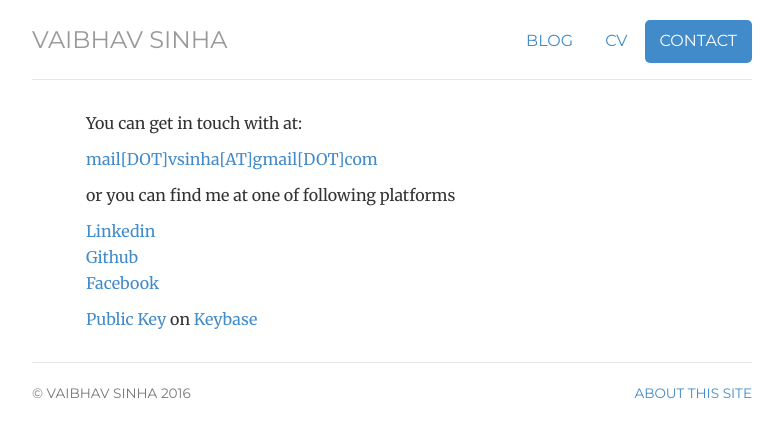
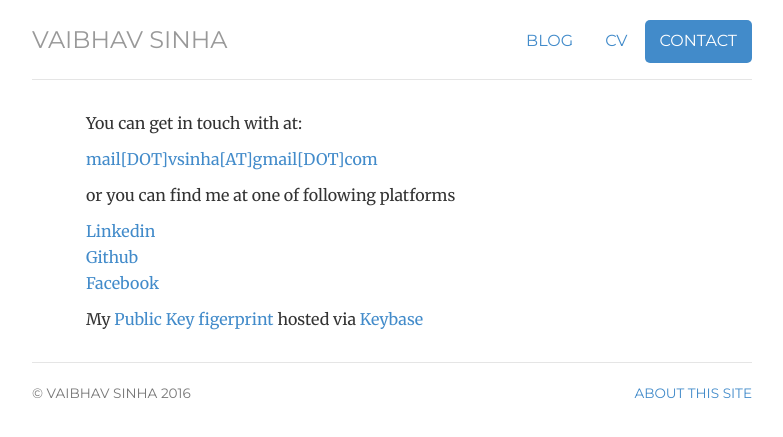
Before and after one commit to sinhav/sinhav.github.io, a Jekyll site: the page built from contact/index.html, in a window 1280 px wide. Shown: the top 437 px of the page, without its empty margins (248-1031 px from the left). Built offline with Jekyll 4.4.1, drawn with Linux system fonts in a browser that asks for light colours.

Commit message:
Update index.html

```diff
--- a/contact/index.html
+++ b/contact/index.html
@@ -19,6 +19,6 @@ description: Contact information of Vaibhav Sinha
 	<li><a href="http://www.facebook.com/sinhavaibhav">Facebook</a></li>
 	</ul>
 	<p>
-	<a href="http://sinhav.github.io/keybase.txt"> Public Key </a> on <a href="http://www.keybase.io/sinhav">Keybase <a></a>
+	My <a href="http://sinhav.github.io/keybase.txt"> Public Key figerprint </a> hosted via <a href="http://www.keybase.io/sinhav">Keybase <a></a>
 	</p>
 </div>
```
